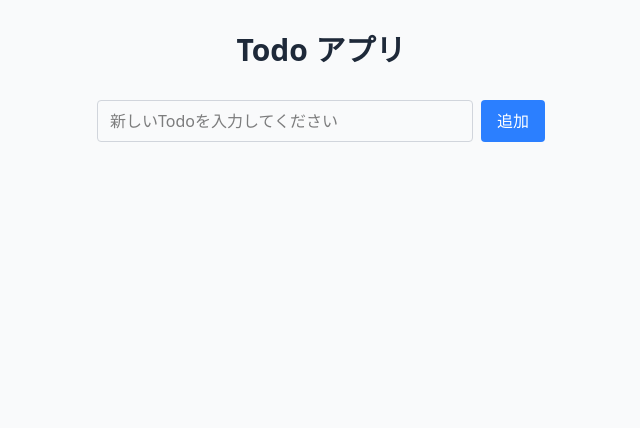
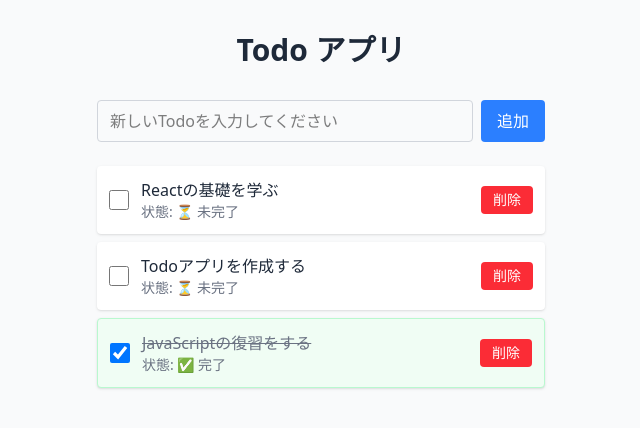
Before and after one commit to 1noseA/react-todo2, a React (Vite) app: page / in a window 1280 px wide. Shown: the top 428 px of the page, without its empty margins (319-959 px from the left). Built offline with nearby package versions, Linux system fonts and the light colour scheme.

Commit message:
localStorageを追加

```diff
--- a/src/App.jsx
+++ b/src/App.jsx
@@ -1,9 +1,38 @@
-import { useState } from 'react';
+import { useState, useEffect } from 'react';
 import TodoList from './TodoList';
 import TodoForm from './TodoForm';
 
 function App() {
-  const [todos, setTodos] = useState([]);
+  // 初期値をlocalStorageから読み込む
+  const [todos, setTodos] = useState(() => {
+    const savedTodos = localStorage.getItem('todos');
+    if (savedTodos) {
+      return JSON.parse(savedTodos);
+    }
+    // localStorageにデータがない場合のデフォルトデータ
+    return [
+      {
+        id: 1,
+        text: "Reactの基礎を学ぶ",
+        completed: false
+      },
+      {
+        id: 2,
+        text: "Todoアプリを作成する",
+        completed: false
+      },
+      {
+        id: 3,
+        text: "JavaScriptの復習をする",
+        completed: true
+      }
+    ];
+  });
+
+  // Todoデータが変更されるたびにlocalStorageに保存
+  useEffect(() => {
+    localStorage.setItem('todos', JSON.stringify(todos));
+  }, [todos]);
 
   // 新しいIDを生成する関数
   const generateNewId = () => {
```
